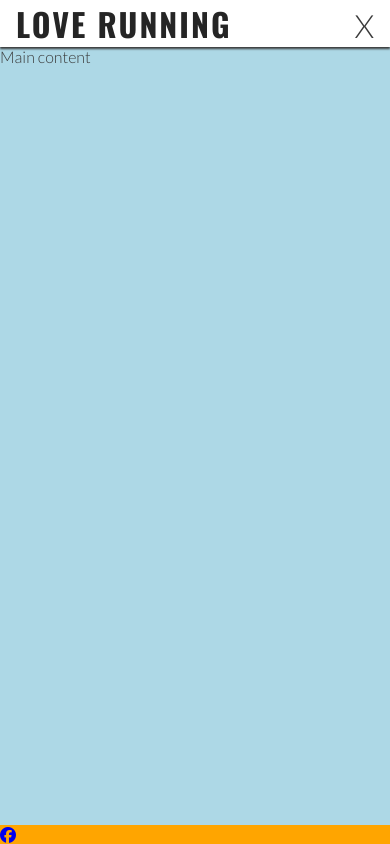
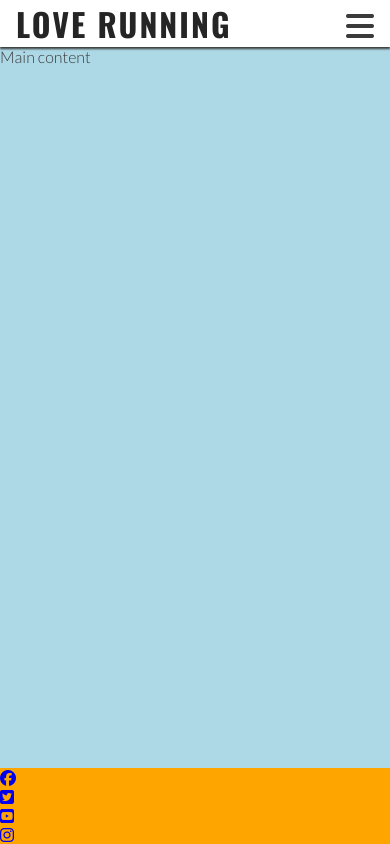
Before and after one commit to Olala2024/love-running, a plain HTML site: page index.html in a window 390 px wide. Drawn offline with nearby package versions, Linux system fonts and the light colour scheme.

Commit message:
Add remaining links to footer and burger Icon in mobile head

```diff
--- a/index.html
+++ b/index.html
@@ -26,7 +26,7 @@
             <h1 id="logo">Love Running</h1>
         </a>
         <input type="checkbox" id="nav-toggle" name="nav-toggle">
-        <label for="nav-toggle" class="nav-toggle-label">X</label>
+        <label for="nav-toggle" class="nav-toggle-label"><i class="fa-solid fa-bars"></i></label>
         <nav>
             <ul id="menu">
                 <li><a href="" class="active">Home</a></li>
@@ -45,8 +45,17 @@
     <footer>
         <ul>
             <li><a href="https://www.facebook.com/" target="_blank" rel="noopener"
-                    aria-label="Visit our Facebook page (opens in a new tab)"><i class="fa-brands fa-facebook"></i></a></li>
-
+                    aria-label="Visit our Facebook page (opens in a new tab)"><i class="fa-brands fa-facebook"></i></a>
+            </li>
+            <li><a href="https://www.twitter.com/" target="_blank" rel="noopener"
+                    aria-label="Visit our Twitter page (opens in a new tab)"><i class="fa-brands fa-square-twitter"></i></a>
+            </li>
+            <li><a href="https://www.youtube.com/" target="_blank" rel="noopener"
+                    aria-label="Visit our Youtube page (opens in a new tab)"><i class="fa-brands fa-square-youtube"></i></a>
+            </li>
+            <li><a href="https://www.instagram.com/" target="_blank" rel="noopener"
+                    aria-label="Visit our Instagram page (opens in a new tab)"><i class="fa-brands fa-instagram"></i></a>
+            </li>
         </ul>
     </footer>
 
```
